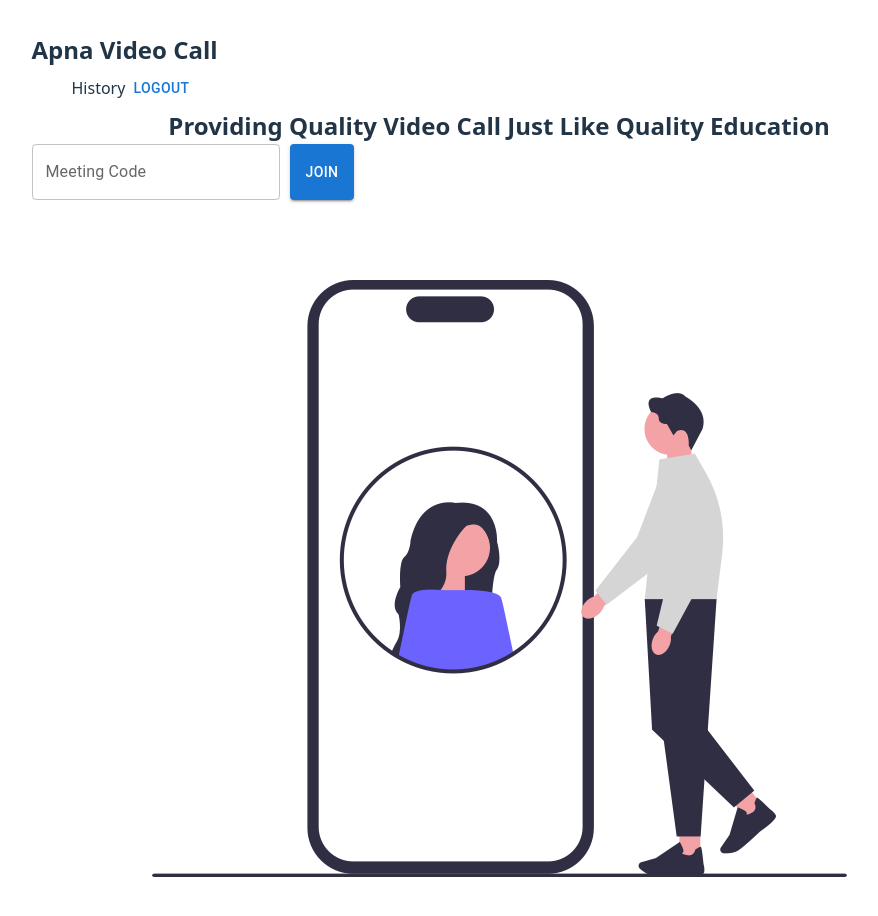
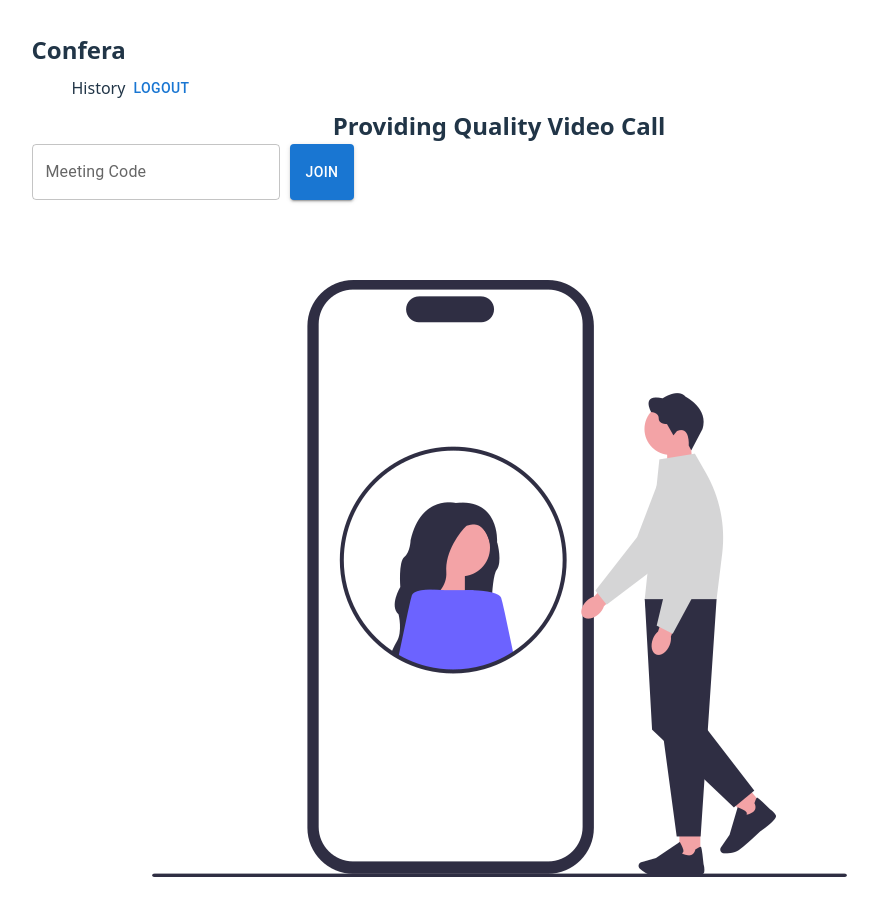
Before and after one commit to beauty-kumari02/Confera, a React (Vite) app in the folder frontend/confera-frontend/: page /home in a window 1280 px wide. Shown: the top 916 px of the page, without its empty margins (141-1019 px from the left). Built offline with nearby package versions, Linux system fonts and the light colour scheme; sample sign-in values are in the browser's storage; some icons are missing.

Commit message:
modified

```diff
--- a/frontend/confera-frontend/src/pages/authentication.jsx
+++ b/frontend/confera-frontend/src/pages/authentication.jsx
@@ -25,9 +25,9 @@ export default function Authentication() {
 
 
 
-    const [username, setUsername] = React.useState();
-    const [password, setPassword] = React.useState();
-    const [name, setName] = React.useState();
+    const [username, setUsername] = React.useState("");
+    const [password, setPassword] = React.useState("");
+    const [name, setName] = React.useState("");
     const [error, setError] = React.useState();
     const [message, setMessage] = React.useState();
 
--- a/frontend/confera-frontend/src/pages/home.jsx
+++ b/frontend/confera-frontend/src/pages/home.jsx
@@ -26,7 +26,7 @@ function HomeComponent() {
 
                 <div style={{ display: "flex", alignItems: "center" }}>
 
-                    <h2>Apna Video Call</h2>
+                    <h2>Confera</h2>
                 </div>
 
                 <div style={{ display: "flex", alignItems: "center" }}>
@@ -54,7 +54,7 @@ function HomeComponent() {
             <div className="meetContainer">
                 <div className="leftPanel">
                     <div>
-                        <h2>Providing Quality Video Call Just Like Quality Education</h2>
+                        <h2>Providing Quality Video Call</h2>
 
                         <div style={{ display: 'flex', gap: "10px" }}>
 
--- a/frontend/confera-frontend/src/pages/landing.jsx
+++ b/frontend/confera-frontend/src/pages/landing.jsx
@@ -10,7 +10,7 @@ export default function LandingPage() {
         <div className='landingPageContainer'>
             <nav>
                 <div className='navHeader'>
-                    <h2>Apna Video Call</h2>
+                    <h2>Confera</h2>
                 </div>
                 <div className='navlist'>
                     <p onClick={() => {
@@ -34,7 +34,7 @@ export default function LandingPage() {
                 <div>
                     <h1><span style={{ color: "#FF9839" }}>Connect</span> with your loved Ones</h1>
 
-                    <p>Cover a distance by Apna Video Call</p>
+                    <p>Cover a distance by Confera</p>
                     <div role='button'>
                         <Link to={"/auth"}>Get Started</Link>
                     </div>
```
